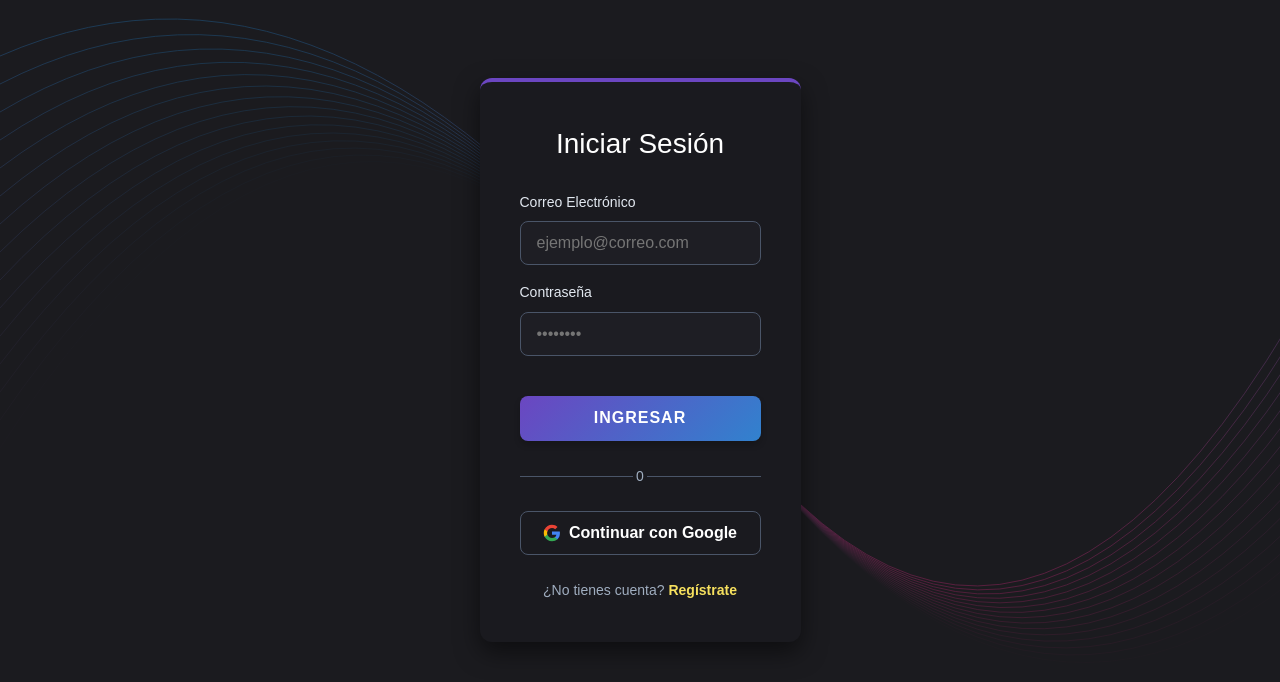
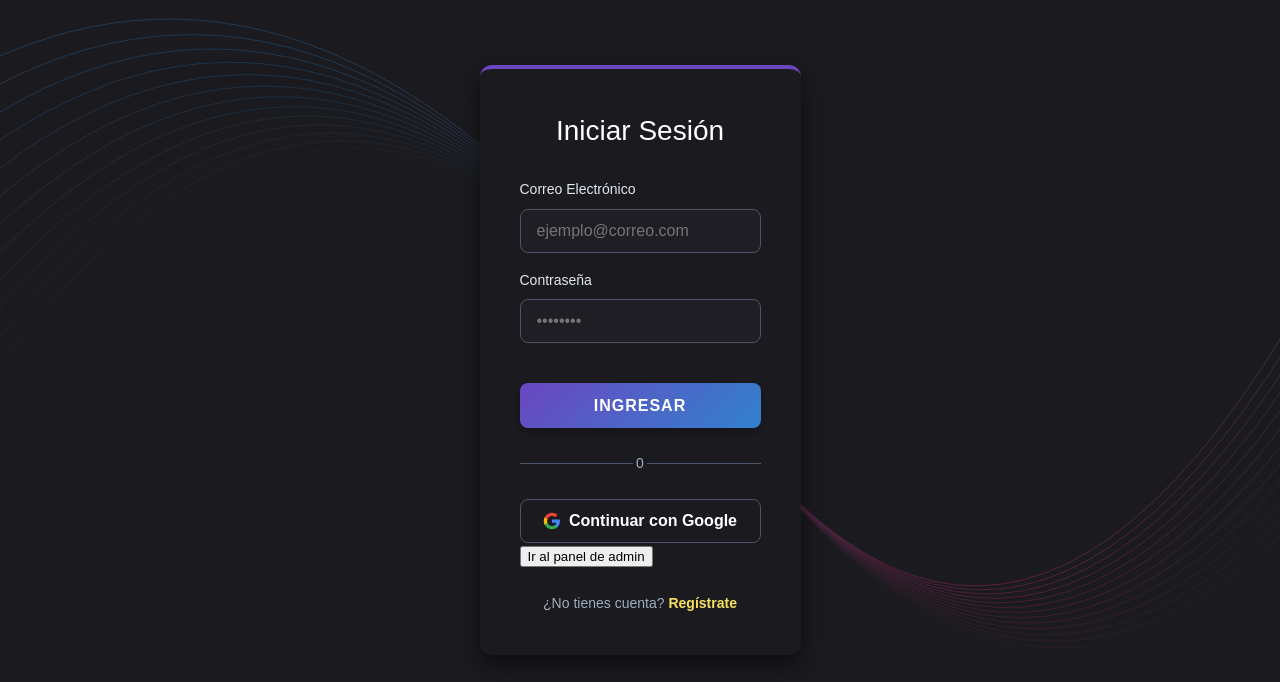
Before and after one commit to ISOF-Despliegue/SpectrumApp, a React (Vite) app in the folder src/renderer/: page / in a window 1280 px wide. Shown: the top 682 px of the page. Built offline with nearby package versions, Linux system fonts and the light colour scheme.

Commit message:
chore(admin): add layout folder for project structure

```diff
--- a/src/renderer/src/App.tsx
+++ b/src/renderer/src/App.tsx
@@ -16,6 +16,7 @@ function App(): React.JSX.Element {
         <Login
           onSwitchToRegister={() => setCurrentView('register')}
           onLoginSuccess={() => setCurrentView('home')}
+           onGoToAdmin={() => setCurrentView('admin')}
         />
       )
     case 'register':
--- a/src/renderer/src/pages/Auth/Login.tsx
+++ b/src/renderer/src/pages/Auth/Login.tsx
@@ -5,9 +5,10 @@ import styles from "./Auth.module.css";
 interface LoginProps {
   onSwitchToRegister: () => void;
   onLoginSuccess: () => void;
+  onGoToAdmin: () => void;
 }
 
-export const Login: React.FC<LoginProps> = ({ onSwitchToRegister, onLoginSuccess }) => {
+export const Login: React.FC<LoginProps> = ({ onSwitchToRegister, onLoginSuccess, onGoToAdmin }) => {
   const [email, setEmail] = useState("");
   const [password, setPassword] = useState("");
   const [error, setError] = useState("");
@@ -57,6 +58,11 @@ export const Login: React.FC<LoginProps> = ({ onSwitchToRegister, onLoginSuccess
           </svg>
           Continuar con Google
         </button>
+
+        <button type="button" onClick={onGoToAdmin}>
+          Ir al panel de admin
+        </button>
+
         <p className={styles.switchLink}>
           ¿No tienes cuenta?
           <span className={styles.accentText} onClick={onSwitchToRegister}>
```
